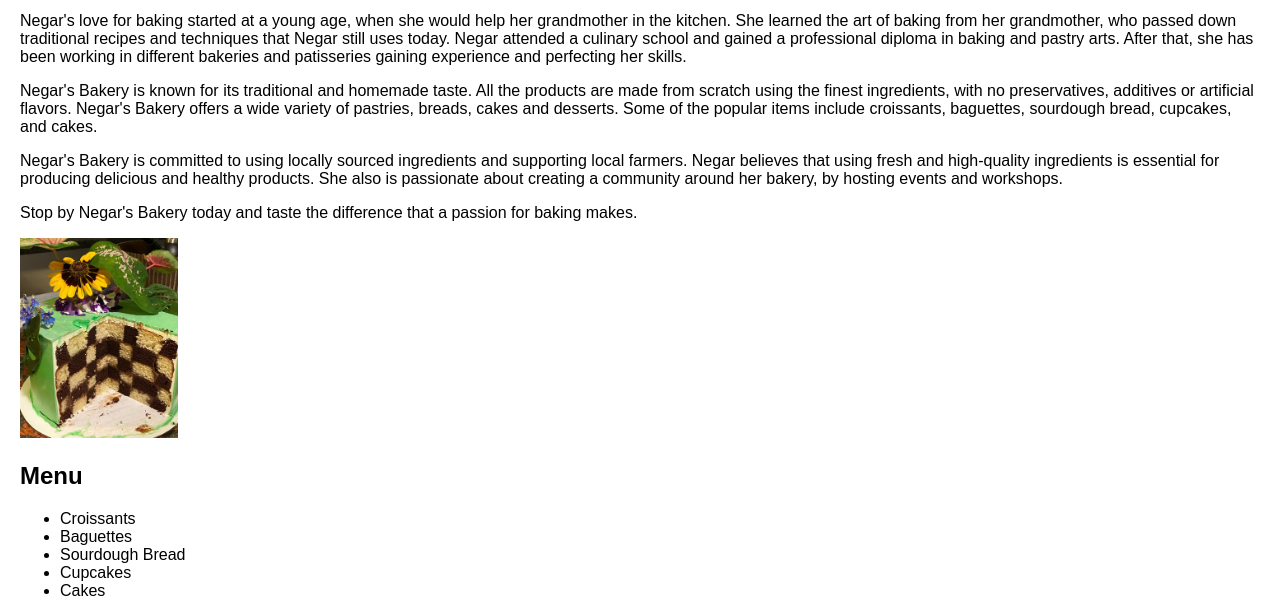
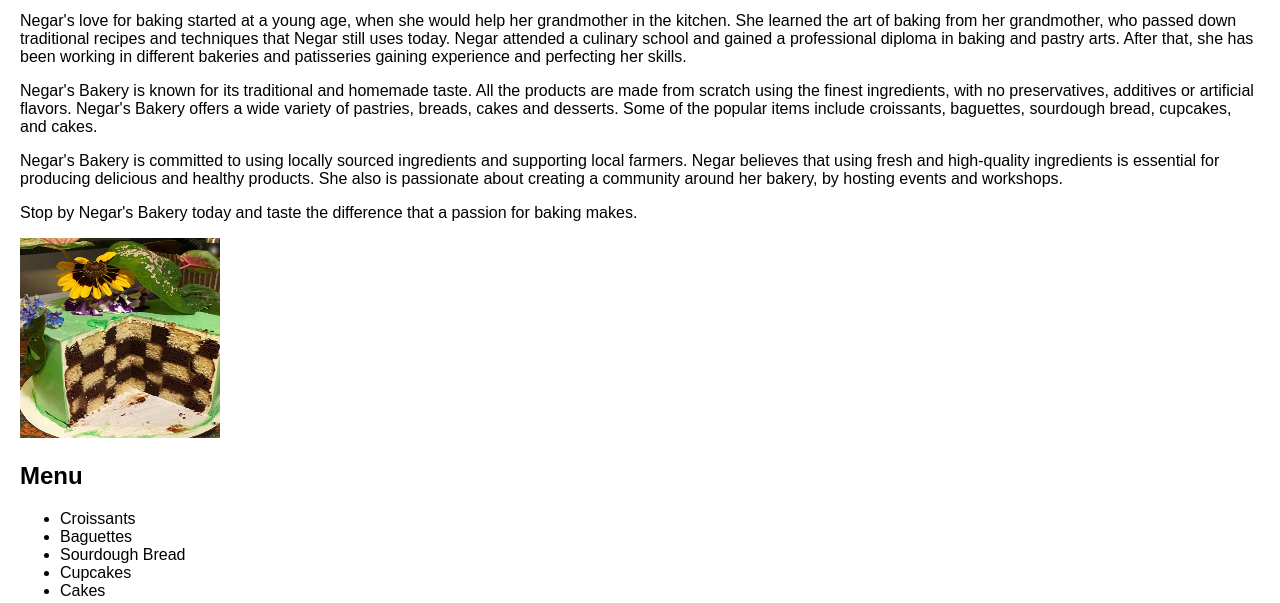
Before and after one commit to Negarbakes/negarbakes.github.io, a plain HTML site: page index.html in a window 1280 px wide. Shown: the part 223-826 px from the top of the page. Drawn offline with Linux system fonts and the light colour scheme.

Commit message:
Update index.html

```diff
--- a/index.html
+++ b/index.html
@@ -46,7 +46,7 @@ setInterval(showNextImage, 3000);  // Show the next image every 3 seconds
   <p>Negar's Bakery is committed to using locally sourced ingredients and supporting local farmers. Negar believes that using fresh and high-quality ingredients is essential for producing delicious and healthy products. She also is passionate about creating a community around her bakery, by hosting events and workshops.</p>
   <p>Stop by Negar's Bakery today and taste the difference that a passion for baking makes.</p>
 <div id="slideshow-container">
-  <img id="slideshow-image" src="image1.jpg" height="200px" length="200px" alt="Slideshow Image">
+  <img id="slideshow-image" src="image1.jpg" height="200px" width="200px" alt="Slideshow Image">
 </div>
 
 </section>
```
